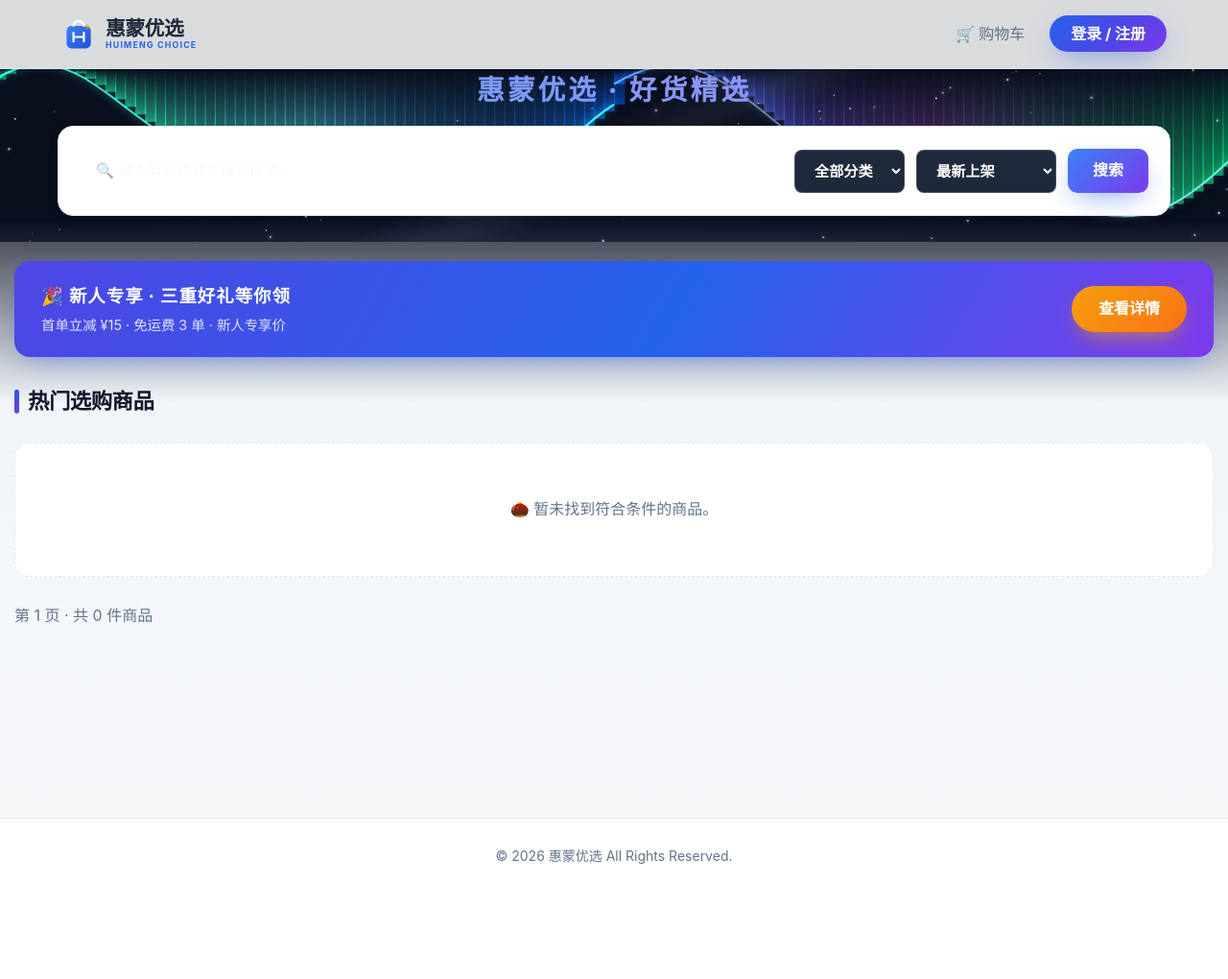
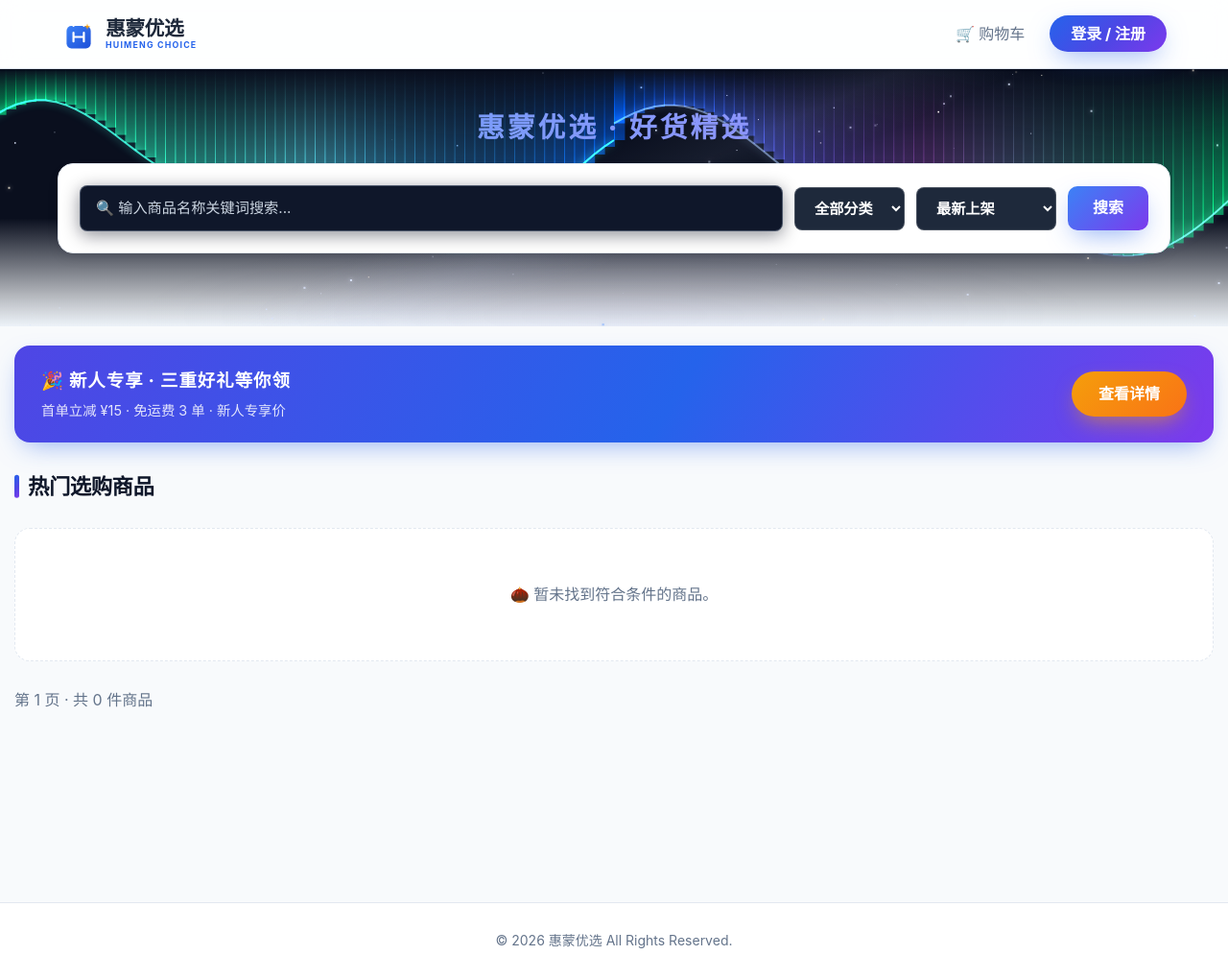
Before and after one commit to YIAnJs-shallow/hmyx.shop, a PHP site: page / in a window 1280 px wide. Shown: the whole page at 96% size. Before the commit the page ends 900 px from the top, so only its background shows below. Run offline with PHP 8.4, Linux system fonts and the light colour scheme; data that the repository does not hold is empty.

Commit message:
首页修复Hero下渐变黑带并增强搜索栏：page-home背景改纯色#f8fafc移除固定像素渐变、home-hero改auto高度+内部渐隐至页面底色、search-input改实色#0f172a白字+placeholder提亮#cbd5e1、热搜词内联深灰#475569移交.page-home规则提亮#94a3b8；css引用v=2→v=3破缓存，测试123项全过
Co-Authored-By: Claude Code <noreply@anthropic.com>

```diff
--- a/css/shop.css
+++ b/css/shop.css
@@ -6,14 +6,16 @@
 .bar-label{font-size:12px;color:#637780;width:52px;text-align:right;flex:none}
 .bar{background:#08776b;border-radius:0 4px 4px 0;height:14px;min-width:0}
 /* ===== 首页深空 Hero 横幅（仅 index.php；视觉延续登录页 js/sky.js 低密度天空） ===== */
-.home-hero{position:relative;height:180px;background:#0a0f1e;overflow:hidden}
+.home-hero{position:relative;height:auto;padding:38px 0 48px;background:linear-gradient(180deg,#0a0f1e 0%,#0a0f1e 58%,#f8fafc 100%);overflow:hidden}
 .home-hero .hero-canvas{position:absolute;inset:0;width:100%;height:100%;display:block;pointer-events:none}
 .hero-inner{position:relative;z-index:1;height:100%;max-width:1200px;margin:0 auto;padding:0 20px;display:flex;flex-direction:column;justify-content:center;gap:14px}
 .hero-brand{margin:0;font-size:1.8rem;font-weight:800;letter-spacing:3px;text-align:center;background:linear-gradient(90deg,#60a5fa,#a78bfa);-webkit-background-clip:text;background-clip:text;-webkit-text-fill-color:transparent;color:transparent}
 /* Hero 内搜索表单深色适配：深色玻璃底 + 渐变蓝紫按钮（字段与提交行为不变） */
 .hero-inner .search-form{justify-content:center;flex-wrap:wrap}
-.hero-inner .search-input,.hero-inner .search-select{background:rgba(255,255,255,.08);border:1px solid rgba(255,255,255,.18);color:#f1f5f9;backdrop-filter:blur(6px)}
-.hero-inner .search-input::placeholder{color:rgba(241,245,249,.5)}
+.hero-inner .search-select{background:#1e293b;border:1px solid rgba(255,255,255,.18);color:#f1f5f9;backdrop-filter:blur(6px)}
+.hero-inner .search-input{background:#0f172a;border:1.5px solid rgba(148,163,184,.45);color:#ffffff;box-shadow:0 4px 18px rgba(2,6,23,.45)}
+.hero-inner .search-input:focus{border-color:#60a5fa}
+.hero-inner .search-input::placeholder{color:#cbd5e1}
 /* select 双保险：本体 color-scheme:dark 让原生下拉变深色，option 再显式指定深底浅字 */
 .hero-inner .search-select{background:#1e293b;color:#ffffff;font-weight:600}
 .hero-inner .search-select option{background:#1e293b;color:#ffffff}
--- a/css/style.css
+++ b/css/style.css
@@ -602,9 +602,11 @@ h1, h2 { font-weight: 800; color: var(--text-main); letter-spacing: -0.5px; }
 /* ============ 首页宽屏优化（.page-home 作用域，不影响其他页面） ============ */
 /* Hero 深空色向下渐隐融入页面底色 */
 .page-home {
-    background: linear-gradient(180deg, #0a0f1e 0px, #0a0f1e 180px, #f1f5f9 420px, #f8fafc 100%);
-    background-attachment: scroll;
+    background: #f8fafc;
 }
+/* 首页热搜词文字颜色（接管原内联色） */
+.page-home .search-trends, .page-home .search-trends a { color: #94a3b8; }
+.page-home .search-trends a:hover { color: #e2e8f0; }
 /* 首页主容器加宽（原内联 max-width:1200px 移至此处统一管理） */
 .page-home main.container { max-width: 1360px; }
 /* 商品网格自适应列数加宽 */
--- a/index.php
+++ b/index.php
@@ -137,8 +137,8 @@ $recommend = recommend_for_user((int)($_SESSION['user_id'] ?? 0), 8);
     <meta name="viewport" content="width=device-width, initial-scale=1.0">
     <title>惠蒙优选 - 精选优质商城</title>
     <!-- shop.css 提供推荐板块的卡片类名；style.css 在后以保持整页现有观感 -->
-    <link rel="stylesheet" href="css/shop.css?v=2">
-    <link rel="stylesheet" href="css/style.css?v=2">
+    <link rel="stylesheet" href="css/shop.css?v=3">
+    <link rel="stylesheet" href="css/style.css?v=3">
 </head>
 <body class="page-home">
         <header>
@@ -225,17 +225,17 @@ $recommend = recommend_for_user((int)($_SESSION['user_id'] ?? 0), 8);
 
     <main class="container" style="margin: 20px auto; padding: 0 15px; width: 100%; box-sizing: border-box;">
         <?php if (!empty($hot_searches) || !empty($my_searches)): ?>
-        <div class="search-trends" style="margin:0 0 20px;font-size:.85rem;color:#475569;display:flex;flex-wrap:wrap;align-items:center;gap:6px 14px;">
+        <div class="search-trends" style="margin:0 0 20px;font-size:.85rem;display:flex;flex-wrap:wrap;align-items:center;gap:6px 14px;">
             <?php if (!empty($hot_searches)): ?>
-                <span style="font-weight:700;color:#1e293b;">🔥 热门搜索：</span>
+                <span style="font-weight:700;color:#94a3b8;">🔥 热门搜索：</span>
                 <?php foreach ($hot_searches as $hs): ?>
                     <a href="index.php?keyword=<?= urlencode($hs['keyword']); ?>" style="color:#2563eb;text-decoration:none;background:#eff6ff;border-radius:999px;padding:2px 12px;"><?= h($hs['keyword']); ?></a>
                 <?php endforeach; ?>
             <?php endif; ?>
             <?php if (!empty($my_searches)): ?>
-                <span style="font-weight:700;color:#1e293b;">🕘 我的搜索：</span>
+                <span style="font-weight:700;color:#94a3b8;">🕘 我的搜索：</span>
                 <?php foreach ($my_searches as $ms): ?>
-                    <a href="index.php?keyword=<?= urlencode($ms['keyword']); ?>" style="color:#334155;text-decoration:none;background:#f1f5f9;border-radius:999px;padding:2px 12px;"><?= h($ms['keyword']); ?></a>
+                    <a href="index.php?keyword=<?= urlencode($ms['keyword']); ?>" style="color:#94a3b8;text-decoration:none;background:#f1f5f9;border-radius:999px;padding:2px 12px;"><?= h($ms['keyword']); ?></a>
                 <?php endforeach; ?>
                 <form method="post" action="index.php" style="display:inline;margin-left:4px;"><?= csrf_field(); ?><input type="hidden" name="action" value="clear_search_history"><button type="submit" style="border:none;background:none;color:#dc2626;cursor:pointer;font-size:.85rem;text-decoration:underline;padding:0;">清空我的搜索记录</button></form>
             <?php endif; ?>
```
